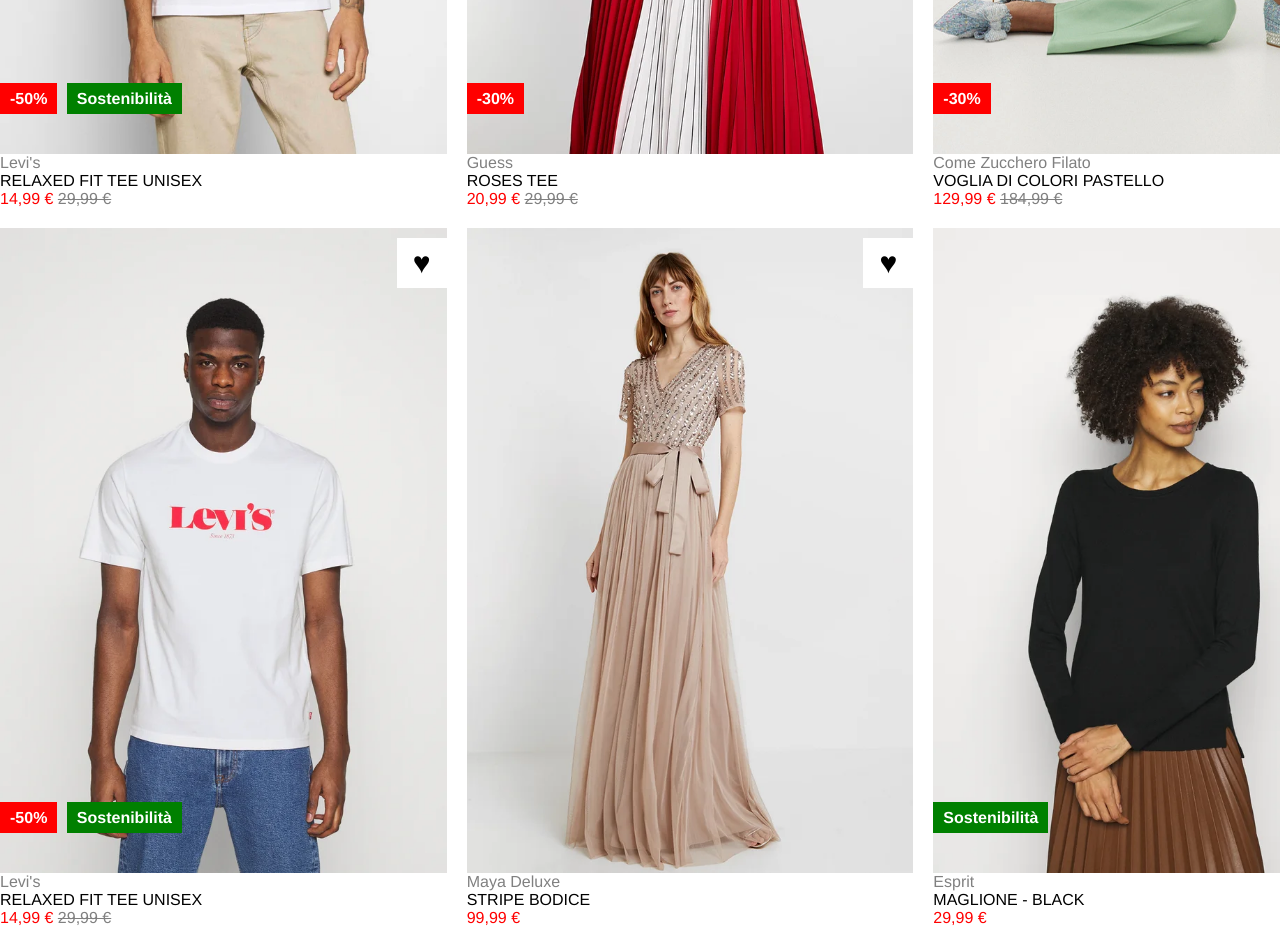
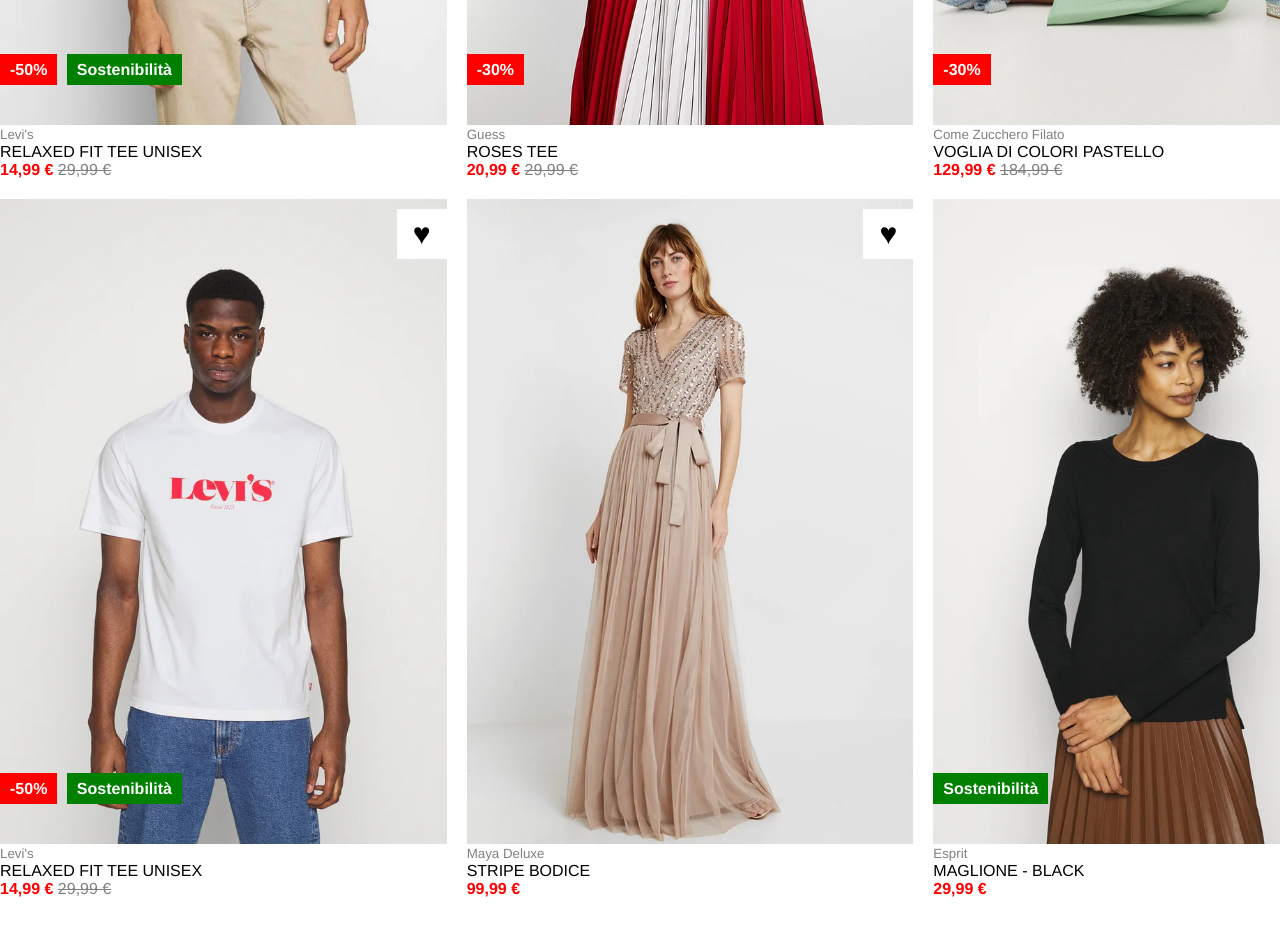
Before and after one commit to RuxandraRambet/html-css-boolando, a plain HTML site: page index.html in a window 1280 px wide. Shown: the part 620-1547 px from the top of the page. After the commit the page ends 1518 px from the top, so only its background shows below. Drawn offline with Linux system fonts and the light colour scheme.

Commit message:
fix: tag feat: added position fixed to header

```diff
--- a/CSS/style.css
+++ b/CSS/style.css
@@ -16,6 +16,11 @@
     background-color: #ff6900;
     margin-bottom: 58px;
     box-shadow: 0 0 8px rgba(0, 0, 0, 0.7);
+    position: fixed;
+    left: 0;
+    right: 0;
+    top: 0;
+    z-index: 99;
 }
 .header-container {
     max-width: 1380px;
@@ -53,6 +58,9 @@
 }
 
 /* MAIN */
+main {
+    margin-top: 100px;
+}
 .container {
     width: 1380px;
     margin: 0 auto;
@@ -120,12 +128,12 @@
     text-transform: uppercase;
     font-weight: 500;
 }
-.item-bottom div:first-child,
+.item-bottom small:first-child,
 .price-crossed {
     color: grey;
 }
 .price .price-red {
-    color: red
+    color: red;
 }
 .price .price-crossed {
     text-decoration: line-through;
--- a/index.html
+++ b/index.html
@@ -17,7 +17,7 @@
     <!-- Intestazione pagina -->
     <header>
         <div class="header-container">
-            <div class="top-menu">
+            <nav class="top-menu">
                 <div class="sections">
                     <ul>
                         <li>Donna</li>
@@ -36,7 +36,7 @@
                     </ul>
                 </div>
 
-            </div>
+            </nav>
         </div>
     </header>
     <!-- /Intestazione pagina -->
@@ -60,10 +60,10 @@
                 <!-- /Parte alta, immagine con contenitori (position) -->
                 <!-- Parte bassa, info prodotto -->
                 <div class="item-bottom">
-                    <div>Levi's</div>
+                    <small>Levi's</small>
                     <div>Relaxed fit tee unisex</div>
                     <div class="price">
-                        <span class="price-red">14,99 €</span>
+                        <strong class="price-red">14,99 €</strong>
                         <span class="price-crossed">29,99 €</span>
                     </div>
                 </div>
@@ -86,10 +86,10 @@
                 <!-- /Parte alta, immagine con contenitori (position) -->
                 <!-- Parte bassa, info prodotto -->
                 <div class="item-bottom">
-                    <div>Guess</div>
+                    <small>Guess</small>
                     <div>Roses tee</div>
                     <div class="price">
-                        <span class="price-red">20,99 €</span>
+                        <strong class="price-red">20,99 €</strong>
                         <span class="price-crossed">29,99 €</span>
                     </div>
                 </div>
@@ -111,10 +111,10 @@
                 <!-- /Parte alta, immagine con contenitori (position) -->
                 <!-- Parte bassa, info prodotto -->
                 <div class="item-bottom">
-                    <div>Come Zucchero Filato</div>
+                    <small>Come Zucchero Filato</small>
                     <div>Voglia di Colori Pastello</div>
                     <div class="price">
-                        <span class="price-red">129,99 €</span>
+                        <strong class="price-red">129,99 €</strong>
                         <span class="price-crossed">184,99 €</span>
                     </div>
                 </div>
@@ -137,10 +137,10 @@
                 <!-- /Parte alta, immagine con contenitori (position) -->
                 <!-- Parte bassa, info prodotto -->
                 <div class="item-bottom">
-                    <div>Levi's</div>
+                    <small>Levi's</small>
                     <div>Relaxed fit tee unisex</div>
                     <div class="price">
-                        <span class="price-red">14,99 €</span>
+                        <strong class="price-red">14,99 €</strong>
                         <span class="price-crossed">29,99 €</span>
                     </div>
                 </div>
@@ -159,10 +159,10 @@
                 <!-- /Parte alta, immagine con contenitori (position) -->
                 <!-- Parte bassa, info prodotto -->
                 <div class="item-bottom">
-                    <div>Maya Deluxe</div>
+                    <small>Maya Deluxe</small>
                     <div>Stripe bodice</div>
                     <div class="price">
-                        <span class="price-red">99,99 €</span>
+                        <strong class="price-red">99,99 €</strong>
                     </div>
                 </div>
                 <!-- /Parte bassa, info prodotto -->
@@ -183,10 +183,10 @@
                 <!-- /Parte alta, immagine con contenitori (position) -->
                 <!-- Parte bassa, info prodotto -->
                 <div class="item-bottom">
-                    <div>Esprit</div>
+                    <small>Esprit</small>
                     <div>Maglione - Black</div>
                     <div class="price">
-                        <span class="price-red">29,99 €</span>
+                        <strong class="price-red">29,99 €</strong>
                     </div>
                 </div>
                 <!-- /Parte bassa, info prodotto -->
```
